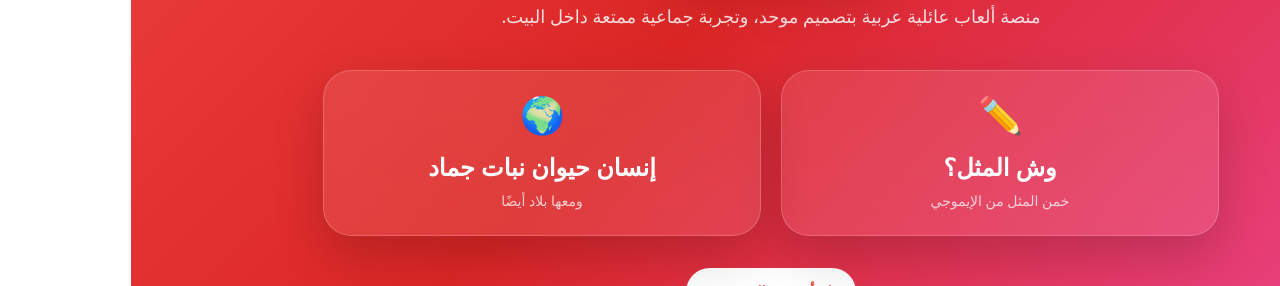
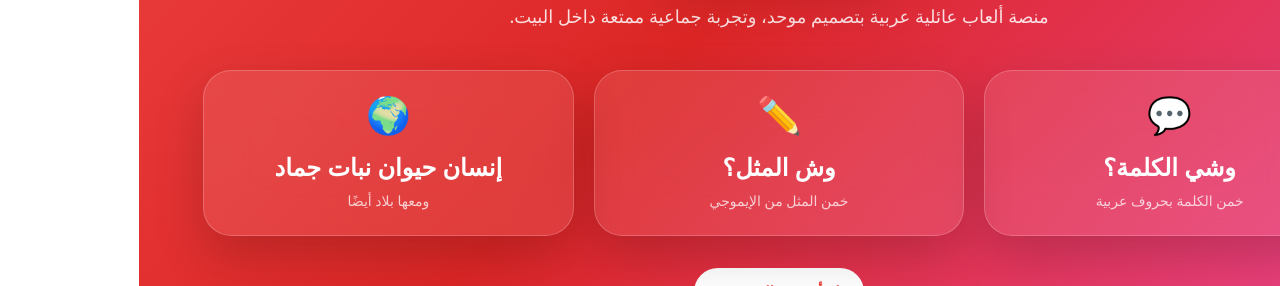
Before and after one commit to heelpeeri/khalnelab, a Next.js app: page / in a window 1280 px wide. Shown: the part 340-626 px from the top of the page. Built offline with nearby package versions, Linux system fonts and the light colour scheme.

Commit message:
Update page.tsx

```diff
--- a/src/app/page.tsx
+++ b/src/app/page.tsx
@@ -3,6 +3,12 @@ import { GlassCard } from "@/components/GlassCard";
 import { Logo } from "@/components/Logo";
 
 const games = [
+  {
+    href: "/match?game=word",
+    emoji: "💬",
+    title: "وشي الكلمة؟",
+    desc: "خمن الكلمة بحروف عربية"
+  },
   {
     href: "/match?game=draw",
     emoji: "✏️",
@@ -28,7 +34,7 @@ export default function Home() {
         منصة ألعاب عائلية عربية بتصميم موحد، وتجربة جماعية ممتعة داخل البيت.
       </p>
 
-      <div className="mt-10 grid w-full max-w-4xl gap-5 md:grid-cols-2">
+      <div className="mt-10 grid w-full max-w-6xl gap-5 md:grid-cols-3">
         {games.map((game) => (
           <Link key={game.title} href={game.href} className="block">
             <GlassCard className="h-full cursor-pointer p-6 transition hover:-translate-y-1">
@@ -41,7 +47,7 @@ export default function Home() {
       </div>
 
       <div className="mt-8 flex flex-wrap justify-center gap-3">
-        <Link href="/match?game=draw" className="btn-primary">
+        <Link href="/match?game=word" className="btn-primary">
           ابدأ تحدي الفريقين
         </Link>
       </div>
```
